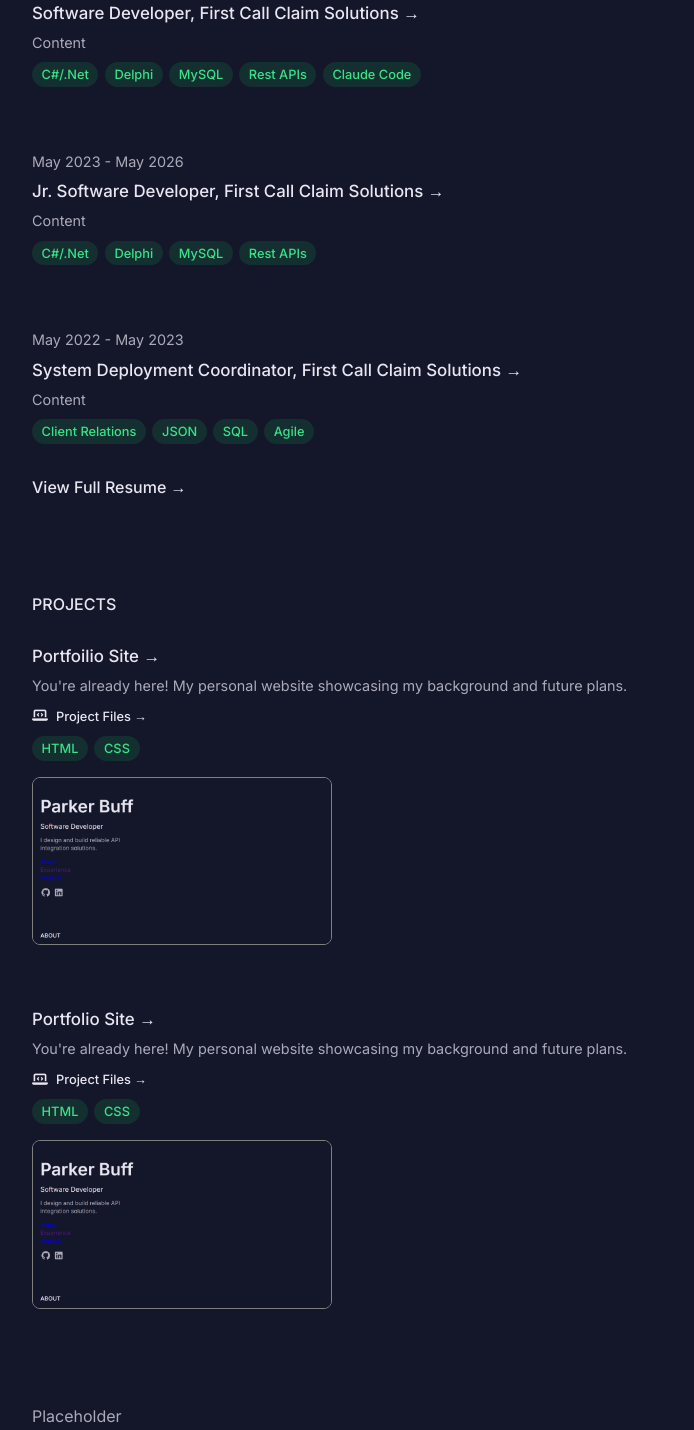
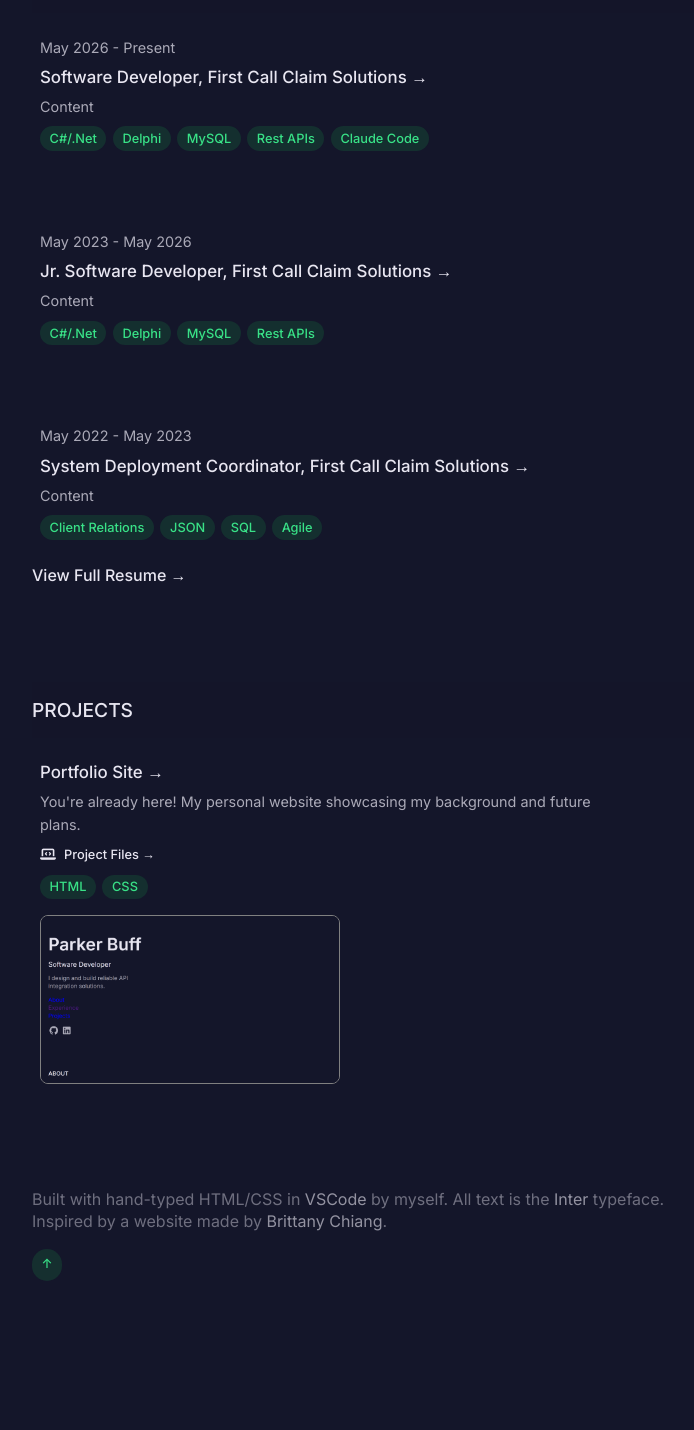
Before and after one commit to parkerbuff/PortfolioSite, a plain HTML site: page Index.html in a window 1280 px wide. Shown: the part 859-2289 px from the top of the page, without its empty margins (0-694 px from the left). After the commit the page ends 2188 px from the top, so only its background shows below. Drawn offline with Linux system fonts and the light colour scheme.

Commit message:
-Main sections now have a sticky position -Removed the second placeholder project -Filled in the footer -Navigation now works and is properly formatted -Added a footer navigation to go to top

```diff
--- a/Index.html
+++ b/Index.html
@@ -10,21 +10,21 @@
     <link rel="preconnect" href="https://fonts.gstatic.com" crossorigin>
     <link href="https://fonts.googleapis.com/css2?family=Inter:ital,opsz,wght@0,14..32,100..900;1,14..32,100..900&display=swap" rel="stylesheet">
 </head>
-<body>
+<body id="top">
     <header>
         <a href="Index.html">
             <h1>Parker Buff</h1>
         </a>
         <h3>Software Developer</h3>
         <p>I design and build reliable API integration solutions.</p>
-        <nav>
-            <a href="about">
+        <nav class="highlight">
+            <a class="highlight" href="#about">
                 <p>About</p>
             </a>
-            <a href="experience">
+            <a class="highlight" href="#experience">
                 <p>Experience</p>
             </a>
-            <a href="projects">
+            <a class="highlight" href="#projects">
                 <p>Projects</p>
             </a>
         </nav>
@@ -39,7 +39,7 @@
     </header>
     <main>
         <section id="about">
-            <div>
+            <div class="freeze_header">
                 <h2 class="highlight">About</h2>
             </div>
             <div class="about_content content">
@@ -70,7 +70,7 @@
             </div>
         </section>
         <section id="experience">
-            <div>
+            <div class="freeze_header">
                 <h2 class="highlight">Experience</h2>
             </div>
             <div class="experience_content">
@@ -124,31 +124,10 @@
             <a class="highlight" href="/PortfolioSite/public/ParkerBuff_Resume.docx" target="_blank"><p>View Full Resume <span class="r_arr">&rarr;</span></p></a>
         </section>
         <section id="projects">
-            <div>
+            <div class="freeze_header">
                 <h2 class="highlight">Projects</h2>
             </div>
             <div class="projects_content content">
-                <div class="projects_block">
-                    <div class="projects_image_container">
-                        <a href="">
-                            <img src="/PortfolioSite/public/PortfolioSite.png" alt="Portfolio Site Thumbnail">
-                        </a>
-                    </div>
-                    <div class="block_column">
-                        <a href="" target="_blank">
-                            <h3 class="highlight">Portfoilio Site <span class="r_arr">&rarr;</span></h3>
-                        </a>
-                        <p>You're already here! My personal website showcasing my background and future plans.</p>
-                        <a class="highlight project_link" href="https://github.com/parkerbuff/PortfolioSite" target="_blank">
-                            <i class="fa-solid fa-laptop-code"></i>
-                            <p>Project Files <span class="r_arr">&rarr;</span></p>
-                        </a>
-                        <ul class="list_container">
-                            <li>HTML</li>
-                            <li>CSS</li>
-                        </ul>
-                    </div>
-                </div>
                 <div class="projects_block">
                     <div class="projects_image_container">
                         <a href="">
@@ -174,7 +153,15 @@
         </section>
     </main>
     <footer>
-        <p>Placeholder</p>
+        <p>Built with hand-typed HTML/CSS in <a href="https://code.visualstudio.com/" target="_blank"><span>VSCode</span></a>
+            by myself. All text is the <a href="https://fonts.google.com/specimen/Inter" target="_blank"><span>Inter</span></a> typeface.<br>
+            Inspired by a website made by <a href="https://brittanychiang.com/" target="_blank"><span>Brittany Chiang</span></a>.
+        </p>
+        <nav>
+            <a class="highlight" href="#top">
+                <p>&uarr;</p>
+            </a>
+        </nav>
     </footer>
 </body>
 </html>
--- a/styles.css
+++ b/styles.css
@@ -11,7 +11,11 @@
     padding: 0;
     font-family: 'Inter', sans-serif;
     position: relative;
-    z-index: 10;
+    z-index: 1;
+}
+
+html {
+    scroll-behavior: smooth;
 }
 
 body{
@@ -48,6 +52,7 @@ li::selection {
 a p,
 a i,
 a h3,
+a span,
 .projects_image_container {
     transition-duration: 400ms;
 }
@@ -55,6 +60,7 @@ a h3,
 a p:hover,
 a i:hover,
 a h3:hover,
+a span:hover,
 .project_link:hover {
     color: var(--color-accent);
 }
@@ -114,19 +120,42 @@ main {
 section {
     display: flex;
     flex-direction: column;
-    gap: 2rem;
+    gap: 1rem;
 }
 
 section h2 {
     text-transform: uppercase;
-    font-size: 1rem;
+    font-size: 1.2rem;
     font-weight: 600;
+}
+
+.freeze_header {
+    position: sticky;
+    top: 0;
+    padding: 1rem 0;
+    z-index: 2;
+}
+
+.freeze_header h2{
+    position: relative;
+}
+
+.freeze_header::before {
+    content: '';
+    position: absolute;
+    inset: 0;
+    background: var(--color-backdrop);
+    opacity: 0.7;
 }
 
 .content {
     display: flex;
     flex-direction: column;
     gap: 1rem;
+}
+
+.about_content {
+    padding: .5rem .5rem;
 }
 
 .about_content p{
@@ -161,6 +190,10 @@ section h2 {
     display: grid;
     grid-template-columns: repeat(1, minmax(0, 1fr));
     font-size: .9rem;
+    padding: .5rem .5rem;
+    border-radius: 1rem;
+    width: 600px;
+    transition-duration: 200ms;
 }
 
 .experience_block {
@@ -206,3 +239,39 @@ section h2 {
     width: 100%;
     height: 100%;
 }
+
+footer p{
+    opacity: .6;
+}
+
+footer nav{
+    top: 1rem;
+    transition-duration: 200ms;
+}
+
+footer nav p{
+    padding: 1rem;
+    opacity: 1;
+    background-color: rgba(22, 95, 57, 0.348);
+    color: var(--color-accent);
+    padding: 0.3rem .6rem;
+    border-radius: 1rem;
+    font-size: .8rem;
+    font-weight: 500;
+}
+
+footer nav p:hover{
+    opacity: .6;
+}
+
+footer span {
+    color: var(--color-highlight);
+}
+
+@media (min-width: 640px) {
+
+}
+
+@media (min-width: 1024px) {
+
+}
```
